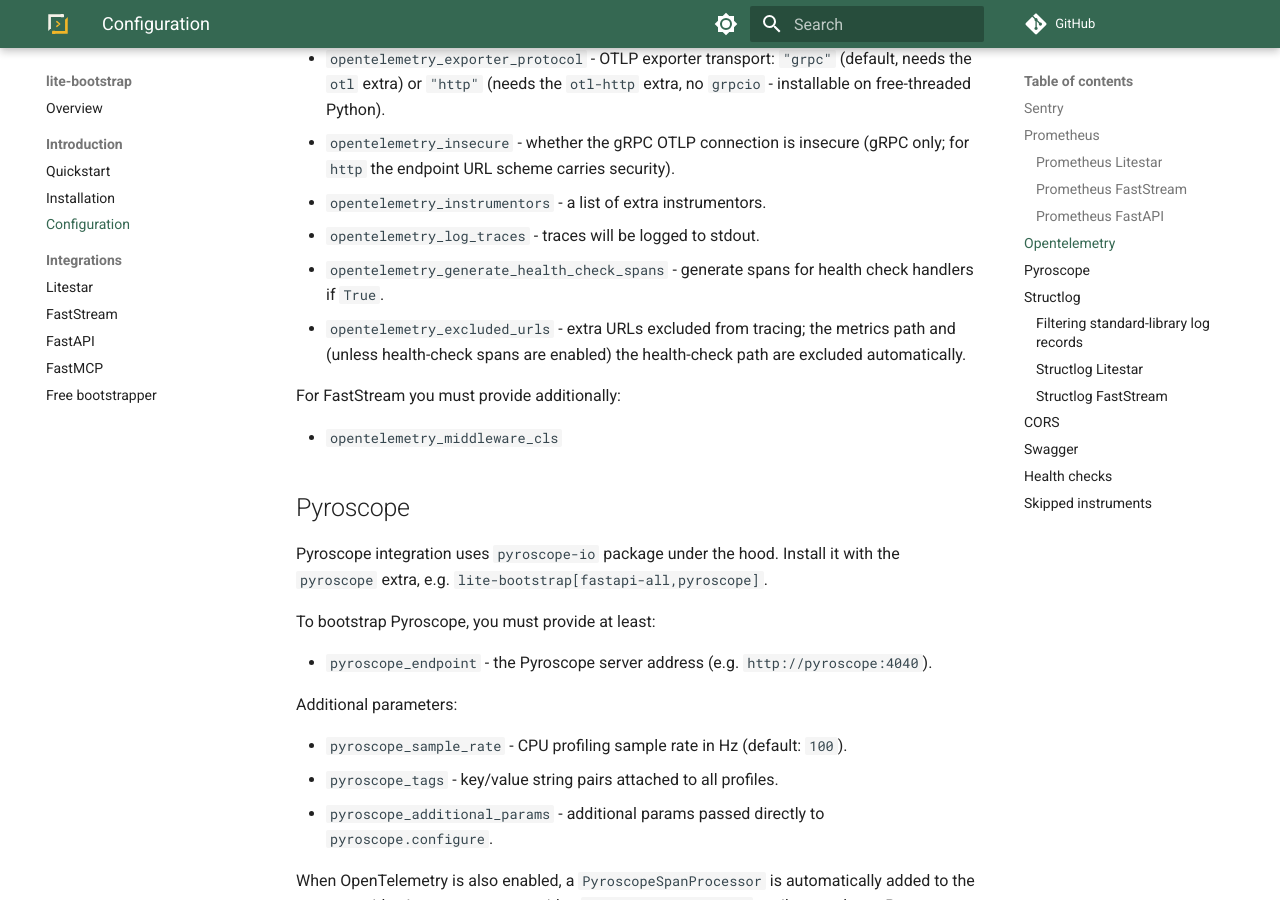
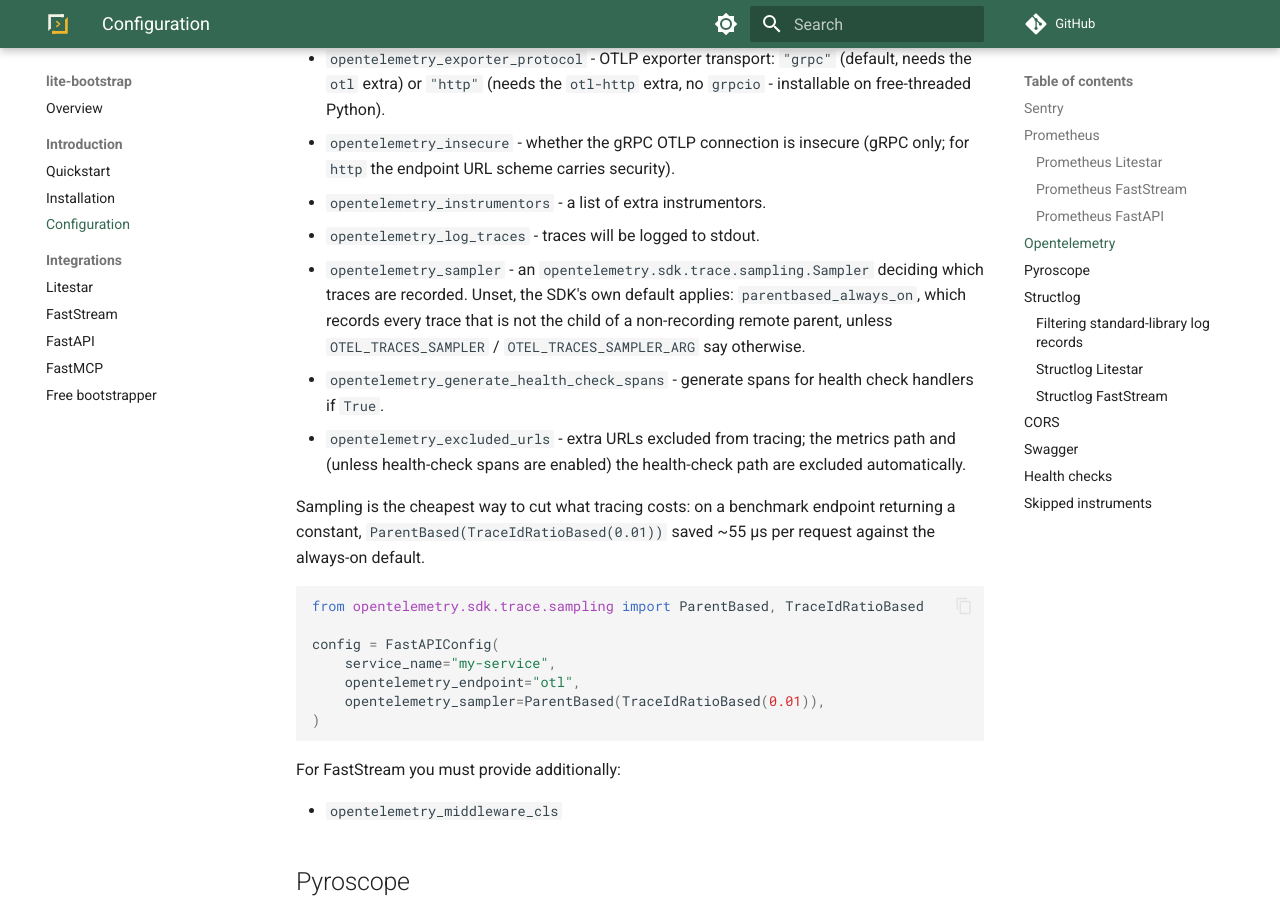
Before and after one commit to modern-python/lite-bootstrap, an MkDocs documentation site: the page built from docs/introduction/configuration.md, in a window 1280 px wide and 900 px high, scrolled down 2255 px. Built offline with MkDocs 1.6.1 and Material for MkDocs 9.7.7, drawn with Linux system fonts in a browser that asks for light colours; comment, search, counter and statistics services are not loaded.

Commit message:
feat: make the OpenTelemetry sampler configurable
`OpenTelemetryInstrument.bootstrap()` built the provider without a sampler, so
`parentbased_always_on` applied unless the environment overrode it, and there was
no way to express a sampler from Python. #184 measured ~55 µs/request between
always-on and `ParentBased(TraceIdRatioBased(0.01))` on an endpoint whose bare
cost is 16 µs.

`opentelemetry_sampler` takes a `Sampler` rather than the sample-rate float the
issue leaned towards: the config already carries `BaseInstrumentor` and Sentry's
types as quoted `TYPE_CHECKING` annotations, so the "keep SDK types out of the
config" argument for a float does not apply here, and a float would leave
`ALWAYS_OFF`, a bare `TraceIdRatioBased` and vendor samplers unreachable behind
an instrument that owns provider construction and offers no escape hatch. A float
can still be layered on later. ADR-0010 records it.

The field is passed unconditionally. Contrary to the issue, `TracerProvider(sampler=None)`
is identical to omitting the argument — the SDK does `if not sampler: sampler =
_get_from_env_or_default()`, at the declared 1.28 floor and at 1.44 alike — so the
default is unchanged and `OTEL_TRACES_SAMPLER` keeps working when the field is unset.
Both are pinned by tests.

````diff
--- a/docs/introduction/configuration.md
+++ b/docs/introduction/configuration.md
@@ -78,8 +78,22 @@
 - `opentelemetry_insecure` - whether the gRPC OTLP connection is insecure (gRPC only; for `http` the endpoint URL scheme carries security).
 - `opentelemetry_instrumentors` - a list of extra instrumentors.
 - `opentelemetry_log_traces` - traces will be logged to stdout.
+- `opentelemetry_sampler` - an `opentelemetry.sdk.trace.sampling.Sampler` deciding which traces are recorded. Unset, the SDK's own default applies: `parentbased_always_on`, which records every trace that is not the child of a non-recording remote parent, unless `OTEL_TRACES_SAMPLER` / `OTEL_TRACES_SAMPLER_ARG` say otherwise.
 - `opentelemetry_generate_health_check_spans` - generate spans for health check handlers if `True`.
 - `opentelemetry_excluded_urls` - extra URLs excluded from tracing; the metrics path and (unless health-check spans are enabled) the health-check path are excluded automatically.
+
+Sampling is the cheapest way to cut what tracing costs: on a benchmark endpoint returning a constant,
+`ParentBased(TraceIdRatioBased(0.01))` saved ~55 µs per request against the always-on default.
+
+```python
+from opentelemetry.sdk.trace.sampling import ParentBased, TraceIdRatioBased
+
+config = FastAPIConfig(
+    service_name="my-service",
+    opentelemetry_endpoint="otl",
+    opentelemetry_sampler=ParentBased(TraceIdRatioBased(0.01)),
+)
+```
 
 For FastStream you must provide additionally:
 
````
Also changed, not shown: docs/adr/0010-otel-sampling-is-a-sampler-object.md (added, +42 -0 lines), 3 other files.
